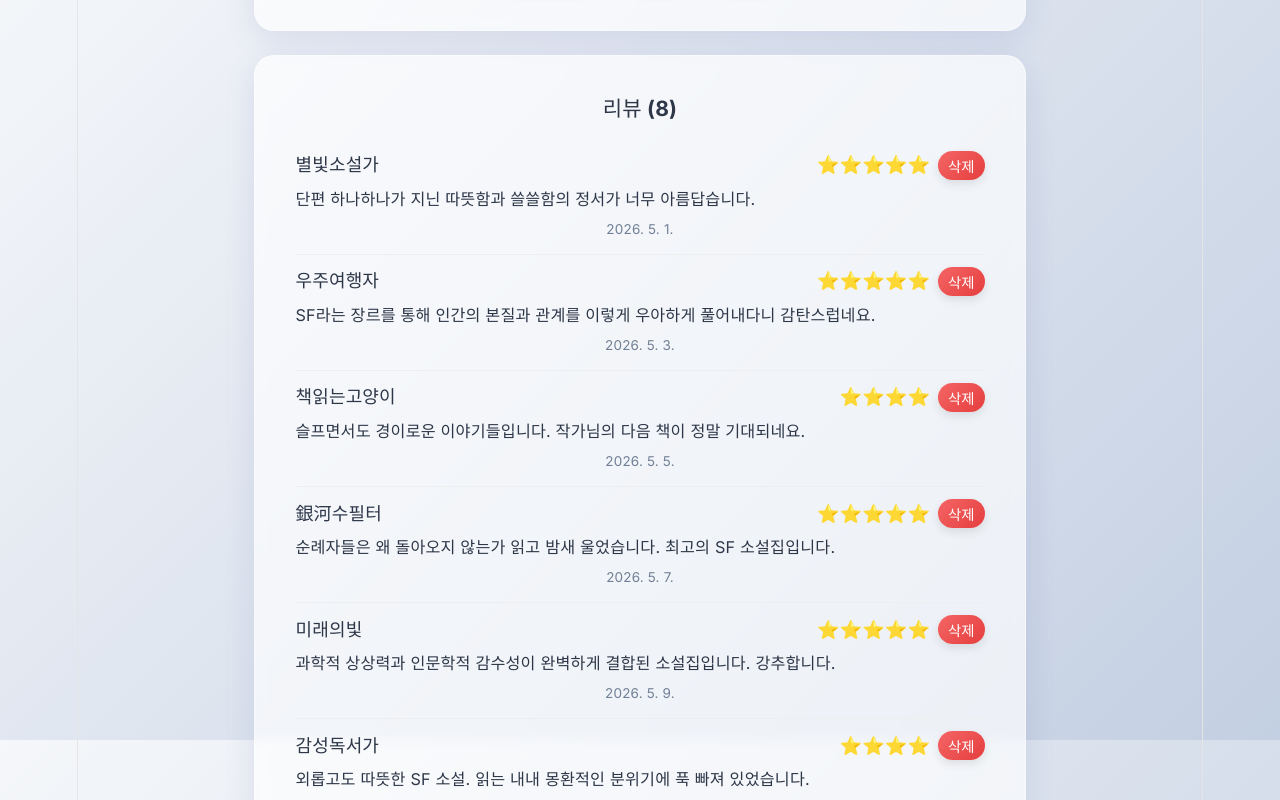
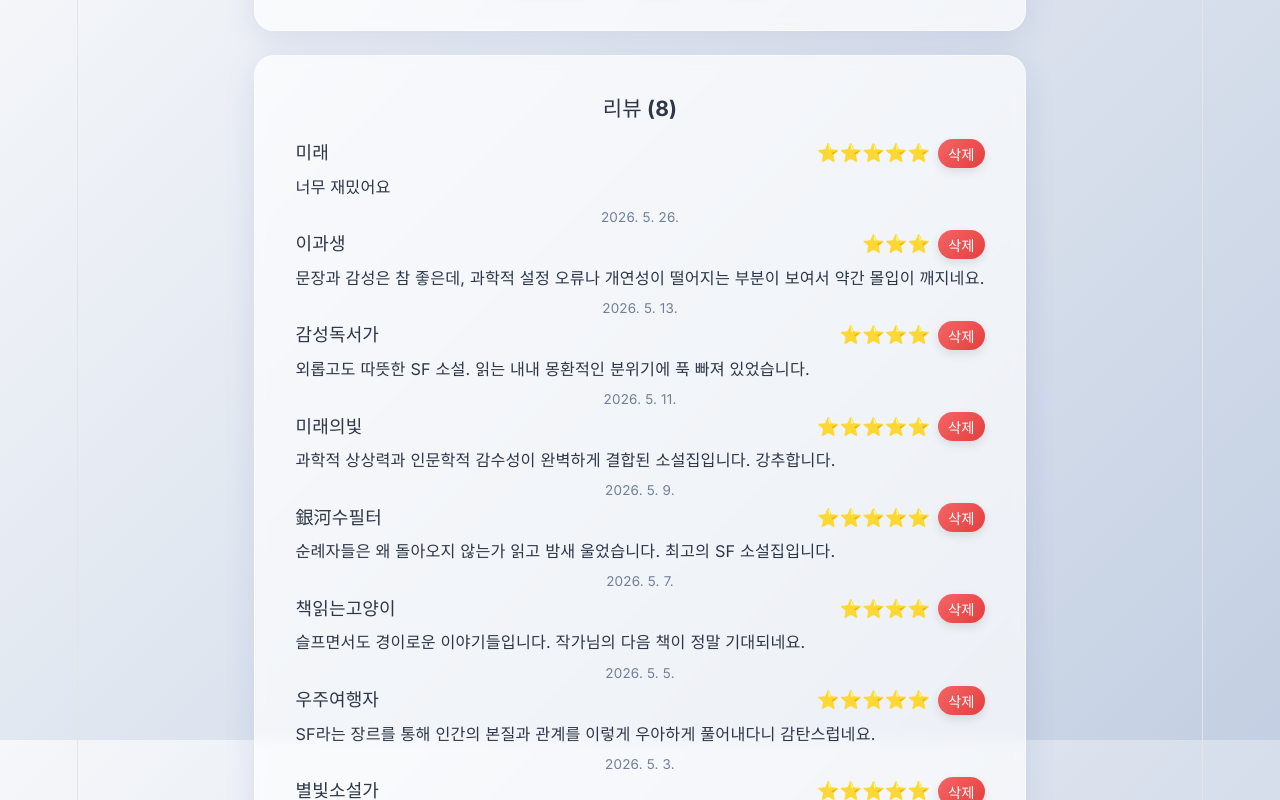
Before and after one commit to Jiae-Ham/Today_Bookstore, a React (Vite) app in the folder book-app/: page /books/1 in a window 1280 px wide. Shown: the part 860-1660 px from the top of the page. Built offline with nearby package versions, Linux system fonts and the light colour scheme; data requests are answered from the project's data file.

Commit message:
리뷰목록 정렬 수정

```diff
--- a/book-app/src/pages/BookDetailPage.jsx
+++ b/book-app/src/pages/BookDetailPage.jsx
@@ -94,7 +94,7 @@ function BookDetailPage() {
       });
       if (!res.ok) throw new Error('리뷰 등록에 실패했습니다.');
       const newReview = await res.json();
-      const updatedReviews = [...reviews, newReview];
+      const updatedReviews = [newReview, ...reviews];
       setReviews(updatedReviews);
       await updateRatePoint(updatedReviews);
       setNickname(''); setPassword(''); setRating(5); setContent('');
@@ -163,8 +163,10 @@ function BookDetailPage() {
           <p style={{ color: 'var(--text-muted)', marginBottom: 24 }}>아직 리뷰가 없습니다.</p>
         ) : (
           <ul style={{ listStyle: 'none', marginBottom: 24 }}>
-            {reviews.map((r) => (
-              <li key={r.id} style={{ borderBottom: '1px solid #eee', padding: '12px 0' }}>
+            {[...reviews]
+              .sort((a, b) => new Date(b.createdAt) - new Date(a.createdAt))
+              .map((r) => (
+                <li key={r.id}>
                 <div style={{ display: 'flex', justifyContent: 'space-between', alignItems: 'center' }}>
                   <span style={{ fontWeight: 600 }}>{r.nickname}</span>
                   <div style={{ display: 'flex', gap: 8, alignItems: 'center' }}>
```
